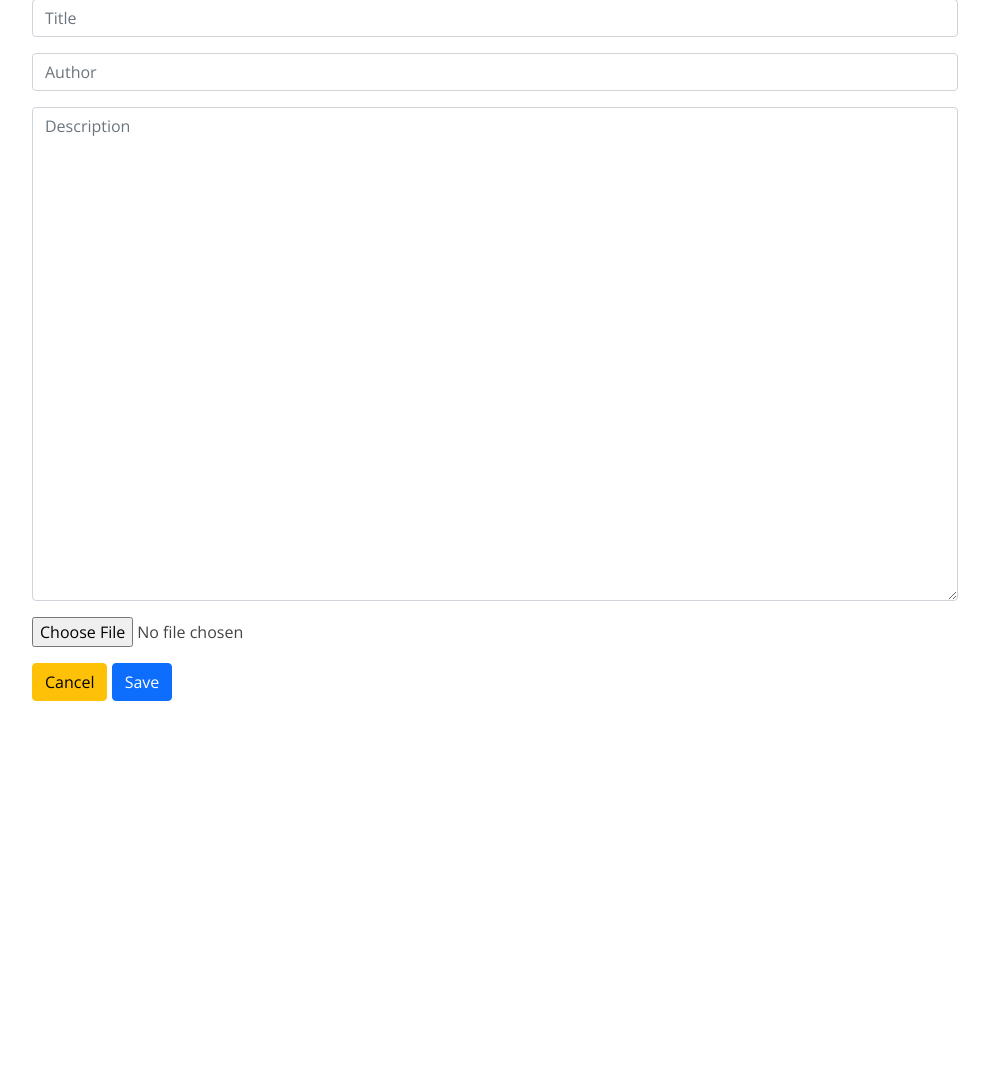
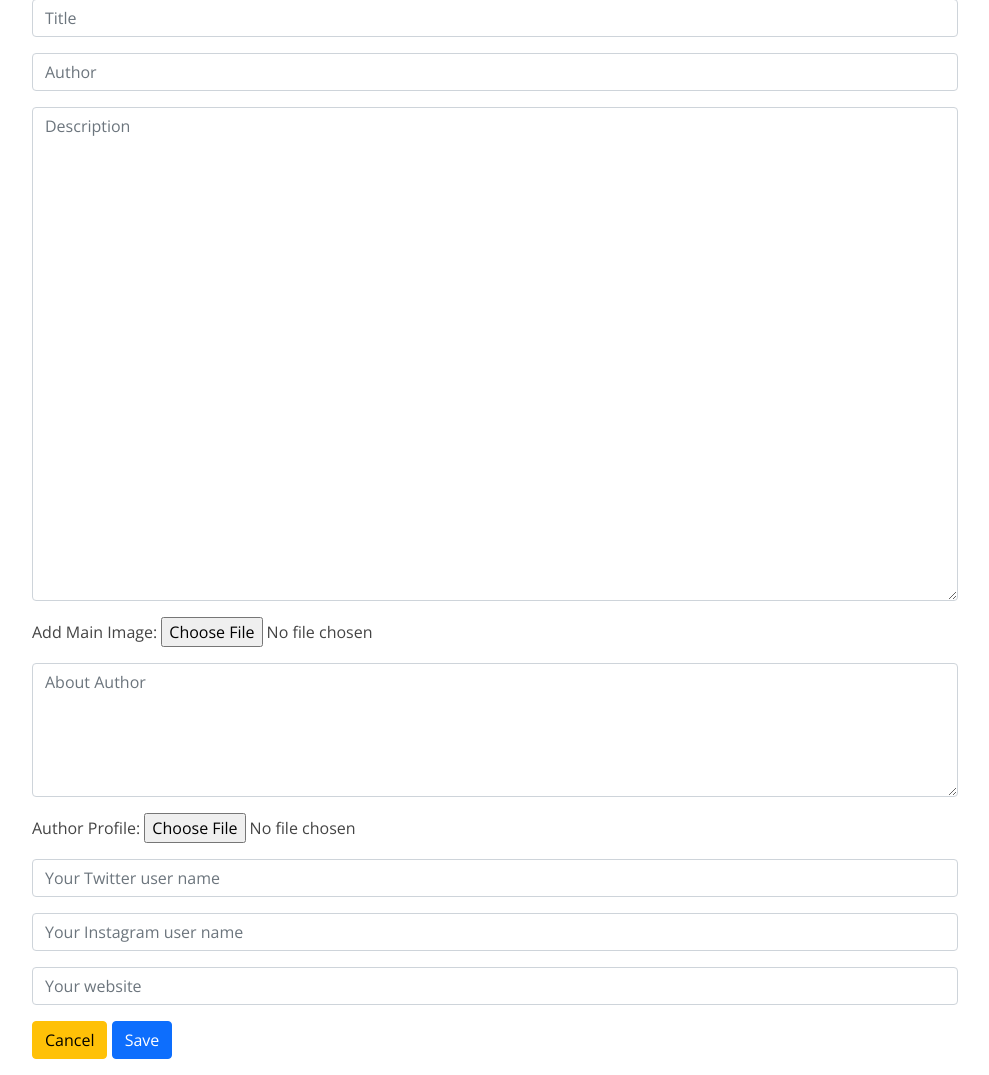
Before and after one commit to Yashkapure06/Blogging-Website, a Node server app: page /blogs/new in a window 1280 px wide. Shown: the part 73-1148 px from the top of the page, without its empty margins (50-1039 px from the left). Before the commit the page ends 774 px from the top, so only its background shows below. Run offline with Node 20, Linux system fonts and the light colour scheme; some libraries are stand-ins or nearby versions.

Commit message:
added more schemas

```diff
--- a/routes/blogs.js
+++ b/routes/blogs.js
@@ -6,7 +6,7 @@ const multer = require('multer');
 
 
 // const  likePost =require('../controllers/posts.js');
-
+// Blog.findOneAndUpdate({_id :id}, {$inc : {'blog.likeCount' : 1}}).exec();
 
 // Lets define Storage for storing the uploaded images
 
@@ -33,24 +33,16 @@ const upload = multer({
 })
 
 
-// const likePost = async (req, res) => {
-//     const { id } = req.params;
-
-//     if (!mongoose.Types.ObjectId.isValid(id)) return res.status(404).send(`No post with id: ${id}`);
-
-//     const blog = await BlogSchema.findById(id);
-
-//     const updatedPost = await BlogSchema.findByIdAndUpdate(id, { likeCount: blog.likeCount + 1 }, { new: true });
-
-//     res.json(updatedPost);
-// }
-
-
 
 router.get('/new', (req, res)=>{
     res.render('new');
 })
 
+//like
+router.get('/:id/like', (req, res)=>{
+    Blog.findOneAndUpdate({_id :id}, {$inc : {'blog.likeCount' : 1}}).exec();
+    res.redirect('/blogs/:id');
+})
 
 //  view route
 router.get('/:slug', async (req, res)=>{
@@ -78,6 +70,10 @@ router.post('/', upload.single('image'), async(req, res)=>{
         author: req.body.author,
         description: req.body.description,
         img: req.file.filename,
+        aboutAuthor: req.body.aboutAuthor,
+        twitter: req.body.twitter,
+        instagram: req.body.instagram,
+        website: req.body.website,
     });
 
     try{
@@ -106,14 +102,18 @@ router.put('/:id', async(req, res)=>{
     // put() => this method is used to update a document in the collection.
     req.blog = await Blog.findById(req.params.id);
     // params is used for getting the id of the blog that is being edited
+
+
+    // req.blog = await Blog.findOneAndUpdate({_id:req.params.id}, {$inc: {Blog: req.likeCount: 1}}).exec();
+
+
     let blog = req.blog;
 
-    // const updatedPost = await Blog.findByIdAndUpdate(id, { likeCount: blog.likeCount + 1 }, { new: true });
+    // const updatedPost = await Blog.findByIdAndUpdate(id, { likeCount: req.params.likeCount + 1 }, { new: true });
     // blog is the blog that is being edited
     blog.title = req.body.title;
     blog.author = req.body.author;
     blog.description = req.body.description;
-
     try{
         blog = await blog.save();
         //now redirect to the view route
--- a/views/new.ejs
+++ b/views/new.ejs
@@ -21,7 +21,24 @@
                     <textarea name="description" placeholder="Description" class="form-control" rows="20" cols="50"></textarea>
                 </div>
                 <div class="col-md-10 mb-3 form-group">
-                    <input type="file" name="image" id="image" class="form-control-file text-black">
+                    Add Main Image: <input type="file" name="image" id="image" class="form-control-file text-black">
+                </div>
+                <div class="col-md-10 mb-3 form-group">
+                    <textarea name="aboutAuthor" placeholder="About Author" class="form-control" rows="5" cols="15"></textarea>
+                </div>
+
+                <div class="col-md-10 mb-3 form-group">
+                    Author Profile:  <input type="file" name="authorImg"  id="image" class="form-control-file text-black">
+                </div>
+                <div class="col-md-10 mb-3 form-group">
+                    <input type="text" class="form-control" placeholder="Your Twitter user name" name="twitter" required>
+                </div>
+
+                <div class="col-md-10 mb-3 form-group">
+                    <input type="text" class="form-control" placeholder="Your Instagram user name" name="instagram" required>
+                </div>
+                <div class="col-md-10 mb-3 form-group">
+                    <input type="text" class="form-control" placeholder="Your website" name="website" required>
                 </div>
                 <div class="col-md-10 mb-3 form-group">
                     <a href="/" class="btn btn-warning">Cancel</a>
```
Also changed, not shown: models/Blog.js (+15 -1 lines), views/show.ejs (+31 -20 lines).
